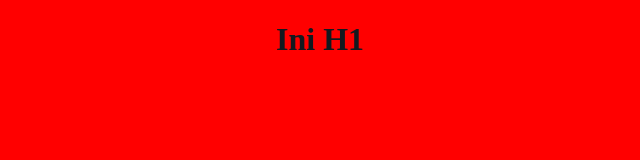
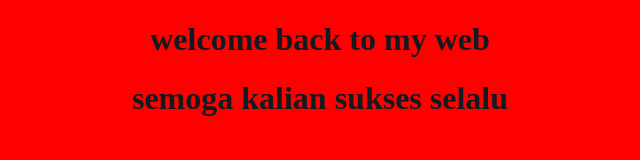
Before and after one commit to syifasinkece/syifasinkece.github.io, a plain HTML site: page styles.html in a window 1280 px wide. Shown: the whole page, without its empty margins (320-960 px from the left). Drawn offline with Linux system fonts and the light colour scheme.

Commit message:
Update styles.html

```diff
--- a/styles.html
+++ b/styles.html
@@ -17,4 +17,5 @@
     </style>
 </head>
 <body>
-    <H1>Ini H1 </H1>
+    <H1>welcome back to my web</H1>
+   <H1>semoga kalian sukses selalu</H1>
```
